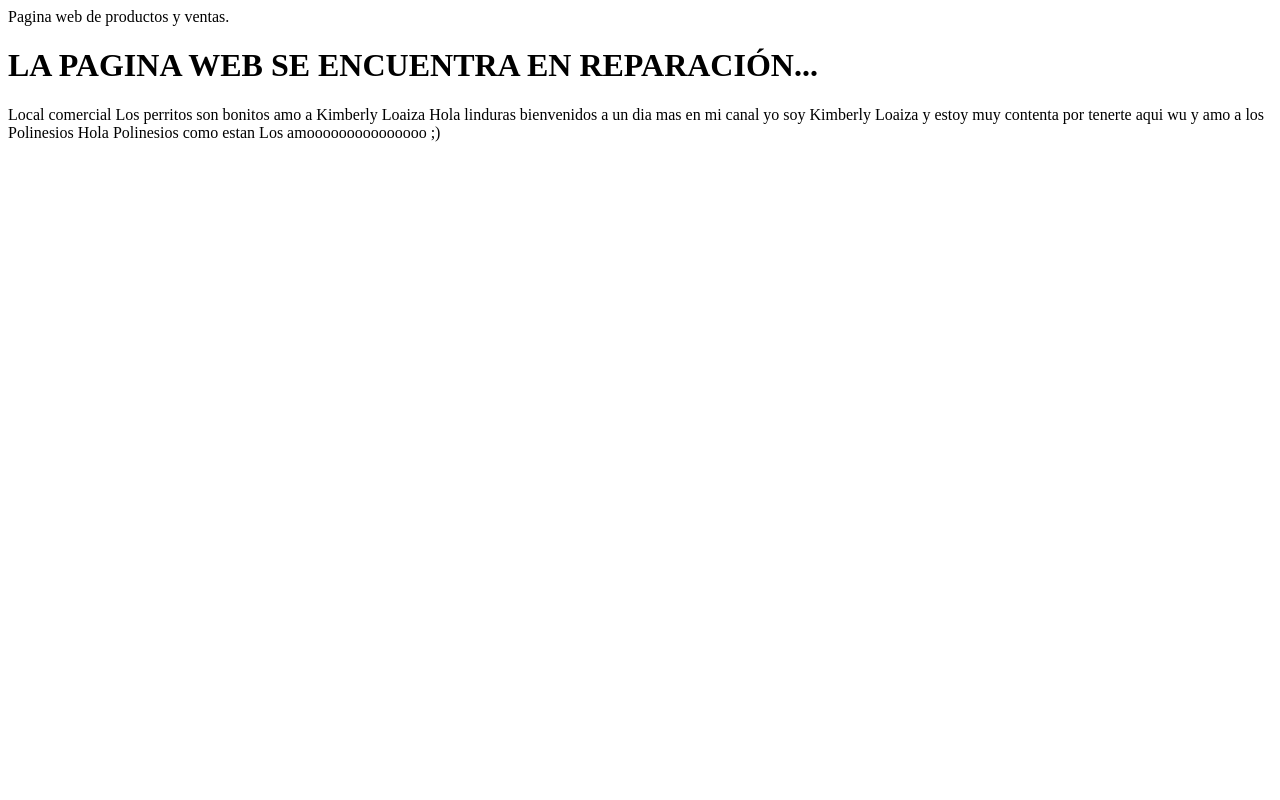
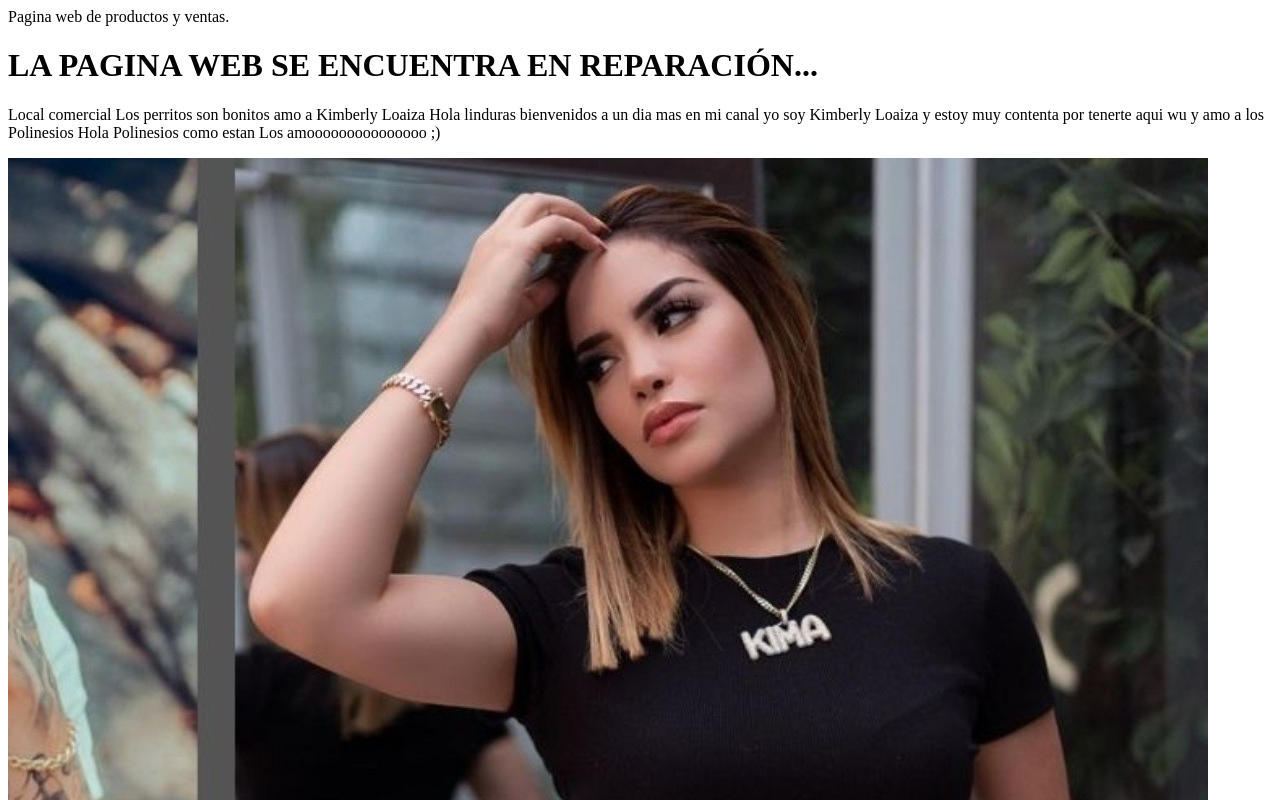
Before and after one commit to NachoMen21/pruebax, a plain HTML site: page index.html in a window 1280 px wide. Shown: the top 800 px of the page. Drawn offline with Linux system fonts and the light colour scheme.

Commit message:
Update index.html

```diff
--- a/index.html
+++ b/index.html
@@ -10,6 +10,6 @@
 Local comercial
   Los perritos son bonitos amo a Kimberly Loaiza Hola linduras bienvenidos a un dia mas en mi canal yo soy Kimberly Loaiza y estoy muy contenta por tenerte aqui wu y amo a los Polinesios Hola Polinesios como estan Los amooooooooooooooo ;)
 </p>
-
+  <img src="juan-de-dios-pantoja-kimberly-loaiza.jpg_459728318.jpg" alt="KL">
 </body>
 </html>
```
